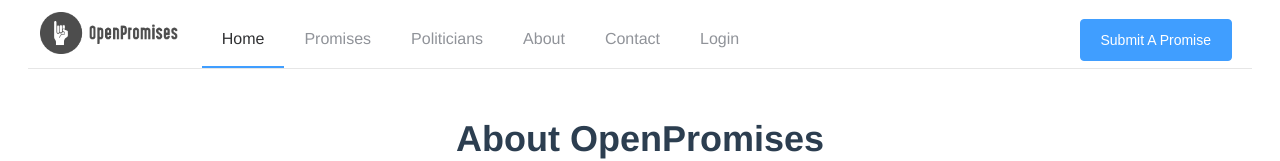
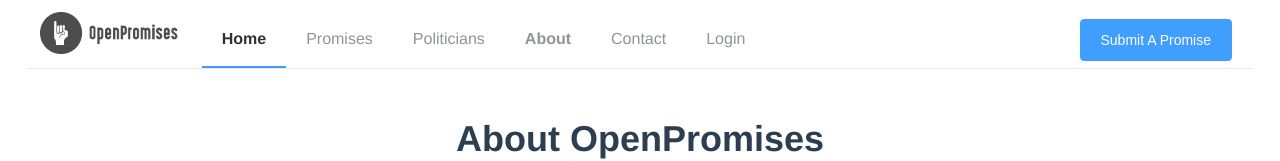
Before and after one commit to openpromisesmy/ui, a Vue app: page /about in a window 1280 px wide. Shown: the top 161 px of the page. Built offline with nearby package versions, Linux system fonts and the light colour scheme; no server answers; what vue-mq would draw is missing.

Commit message:
create class

```diff
--- a/src/components/Navbar/Desktop.vue
+++ b/src/components/Navbar/Desktop.vue
@@ -55,4 +55,7 @@ a {
 .el-menu{
     background-color: transparent;
 }
+.router-link-active {
+  font-weight: 800;
+}
 </style>
--- a/src/components/Navbar/Mobile.vue
+++ b/src/components/Navbar/Mobile.vue
@@ -73,4 +73,7 @@ a {
   margin-top: 8px;
   margin-left: 12px
 }
+.router-link-active {
+  font-weight: 800;
+}
 </style>
```
